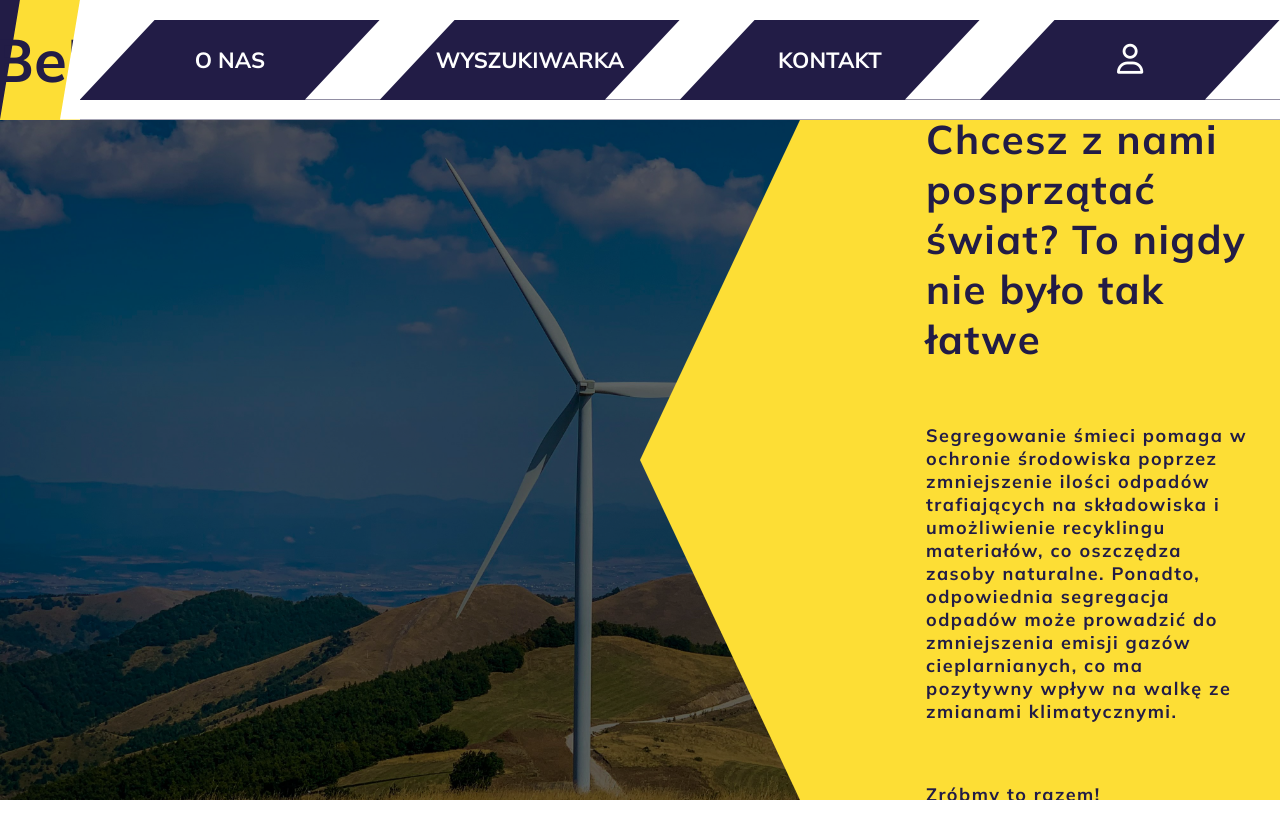
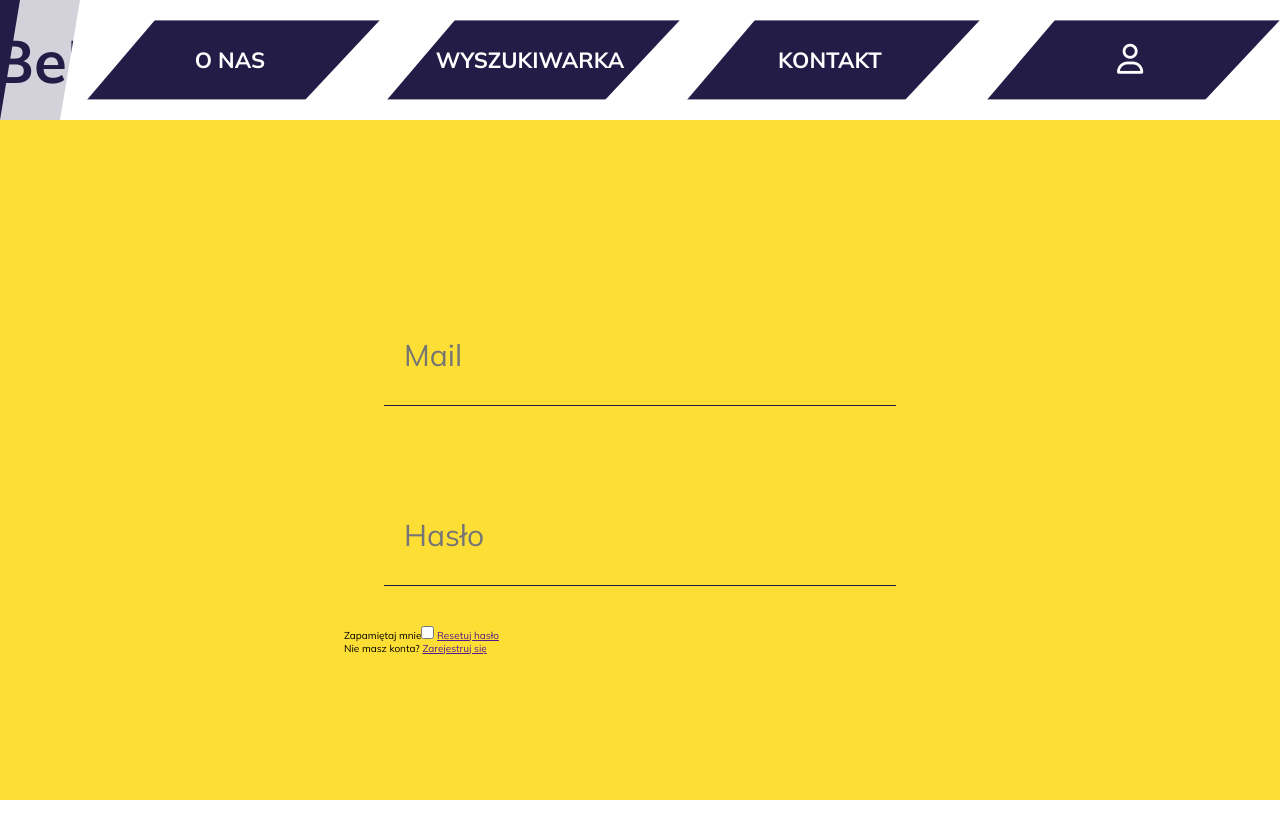
Before and after one commit to BuszujacyWPszenzycie/BeEco_layoutForNode, a plain HTML site: page index.html in a window 1280 px wide. Shown: the top 839 px of the page. Drawn offline with Linux system fonts and the light colour scheme.

Commit message:
commit before changing the navigation

```diff
--- a/index.html
+++ b/index.html
@@ -71,8 +71,8 @@
     <div class="header__bottom">
       <div class="header__bottom--image"></div>
       <div class="header__bottom--shadow"></div>
-      <div class="header__bottom--textWrapper">
-        <div class="header__bottom--textFittingContainer">
+      <div class="header__bottom--textWrapper active-text-wrapper">
+        <div class="header__bottom--textFittingContainer active-header-fitting-container">
           <h1 class="header__bottom--title">Chcesz z nami posprzątać świat? To nigdy nie było tak łatwe</h1>
           <h3 class="header__bottom--subtitle">
             Segregowanie śmieci pomaga w ochronie środowiska poprzez zmniejszenie ilości odpadów trafiających na
@@ -81,6 +81,19 @@
             walkę
             ze zmianami klimatycznymi.</h3>
           <h3 class="header__bottom--subtitle">Zróbmy to razem!</h3>
+        </div>
+
+        <div class="login__modal">
+
+          <div class="login__inputWrapper">
+            <input type="text" name="" id="" placeholder="Mail" class="login__input">
+            <input type="password" name="" id="" placeholder="Hasło" class="login__input">
+            <div class="login__checkboxWrapper">
+              <label for="" class="login__label">Zapamiętaj mnie</label><input type="checkbox" class="login__checkbox">
+              <a href="" class="login__reset">Resetuj hasło</a>
+            </div>
+            <p class="login__register">Nie masz konta? <a href="" class="login__registerLink">Zarejestruj się</a></p>
+          </div>
         </div>
 
       </div>
@@ -226,7 +239,7 @@
 
   </footer>
 
-
+  <script src="./js/counting.js"></script>
   <script src="/js/script.js"></script>
 </body>
 
--- /dev/null
+++ b/js/counting.js
@@ -0,0 +1,39 @@
+document.addEventListener('DOMContentLoaded', function () {
+	const searchNumberOne = document.querySelector('.search__number--one')
+	const searchNumberTwo = document.querySelector('.search__number--two')
+	const searchNumberThree = document.querySelector('.search__number--three')
+	const observer = new IntersectionObserver((entries, observer) => {
+		entries.forEach(entry => {
+			if (entry.isIntersecting) {
+				incrementNumber(searchNumberOne, 4454, 1500)
+				observer.unobserve(searchNumberOne)
+			}
+			if (entry.isIntersecting) {
+				incrementNumber(searchNumberTwo, 454, 1500)
+				observer.unobserve(searchNumberTwo)
+			}
+
+			if (entry.isIntersecting) {
+				incrementNumber(searchNumberThree, 1547, 1500)
+				observer.unobserve(searchNumberThree)
+			}
+		})
+	})
+
+	observer.observe(searchNumberOne)
+	observer.observe(searchNumberTwo)
+	observer.observe(searchNumberThree)
+})
+
+function incrementNumber(element, targetNumber, duration) {
+	let currentNumber = 0
+	const increment = targetNumber / (duration / 10) // Increment value per interval
+	const interval = setInterval(() => {
+		currentNumber += increment
+		if (currentNumber >= targetNumber) {
+			currentNumber = targetNumber
+			clearInterval(interval)
+		}
+		element.textContent = Math.floor(currentNumber)
+	}, 10) // Update every 10ms for smooth animation
+}
--- a/js/script.js
+++ b/js/script.js
@@ -1,39 +1,13 @@
-document.addEventListener('DOMContentLoaded', function () {
-	const searchNumberOne = document.querySelector('.search__number--one')
-	const searchNumberTwo = document.querySelector('.search__number--two')
-	const searchNumberThree = document.querySelector('.search__number--three')
-	const observer = new IntersectionObserver((entries, observer) => {
-		entries.forEach(entry => {
-			if (entry.isIntersecting) {
-				incrementNumber(searchNumberOne, 4454, 1500)
-				observer.unobserve(searchNumberOne)
-			}
-			if (entry.isIntersecting) {
-				incrementNumber(searchNumberTwo, 454, 1500)
-				observer.unobserve(searchNumberTwo)
-			}
+const headerTextWrapper = document.querySelector('.header__bottom--textWrapper')
+const headerFittingContainer = document.querySelector('.header__bottom--textFittingContainer')
+const allNavItems = document.querySelectorAll('.nav__container')
+const headerTop = document.querySelector('.header__top')
 
-			if (entry.isIntersecting) {
-				incrementNumber(searchNumberThree, 1547, 1500)
-				observer.unobserve(searchNumberThree)
-			}
-		})
-	})
+console.log(headerTop)
+const showNavFunction = () => {
+	headerTextWrapper.classList.add('active-text-wrapper')
+	headerFittingContainer.classList.add('active-header-fitting-container')
+	headerTop.classList.add('.active-header-top')
+}
 
-	observer.observe(searchNumberOne)
-	observer.observe(searchNumberTwo)
-	observer.observe(searchNumberThree)
-})
-
-function incrementNumber(element, targetNumber, duration) {
-	let currentNumber = 0
-	const increment = targetNumber / (duration / 10) // Increment value per interval
-	const interval = setInterval(() => {
-		currentNumber += increment
-		if (currentNumber >= targetNumber) {
-			currentNumber = targetNumber
-			clearInterval(interval)
-		}
-		element.textContent = Math.floor(currentNumber)
-	}, 10) // Update every 10ms for smooth animation
-}
+allNavItems[3].addEventListener('click', showNavFunction)
--- a/sass/main.scss
+++ b/sass/main.scss
@@ -11,6 +11,7 @@
 html {
 	font-size: 62.5%;
 	scroll-behavior: smooth;
+	// background-color: rgba(0, 0, 0, 0.5)	;
 }
 
 body {
@@ -18,6 +19,7 @@ body {
 	font-family: 'Mulish', sans-serif;
 	background-color: $white;
 	overflow-x: hidden;
+	// background-color: rgba(0, 0, 0, 0.3);
 }
 // SECTION
 
@@ -31,6 +33,7 @@ body {
 		justify-content: space-between;
 		align-items: center;
 		border-bottom: 1px solid rgba(34, 28, 70, 0.4);
+		border: none;
 		// position: fixed;
 		// position: sticky;
 	}
@@ -39,7 +42,7 @@ body {
 		position: relative;
 		width: 600px;
 		height: 15vh;
-		background-color: $yellow;
+		background-color: $gray;
 		display: flex;
 		justify-content: space-between;
 		cursor: pointer;
@@ -118,11 +121,12 @@ body {
 			flex-direction: column;
 			justify-content: center;
 			align-items: flex-end;
+			transition: width 0.4s, clip-path 1s;
 		}
 
 		&--textFittingContainer {
 			color: $navy;
-			width: 60%;
+			width: 500px;
 		}
 
 		&--title {
@@ -147,7 +151,7 @@ body {
 		height: 10vh;
 		display: flex;
 		justify-content: space-between;
-		background-color: $navy;
+		background-color: $white;
 		color: $white;
 		cursor: pointer;
 		// opacity: 0.8;
@@ -166,9 +170,10 @@ body {
 
 		&--left {
 			width: 50%;
-			height: 100%;
+			height: 110%;
 			clip-path: polygon(0% 0%, 50% 0%, 0% 100%);
 			background-color: $white;
+			z-index: 2;
 		}
 
 		&--center {
@@ -176,11 +181,12 @@ body {
 			left: 50%;
 			top: 50%;
 			width: 100%;
-			height: 100%;
+			height: 99%;
 			transform: translate(-50%, -50%);
 			display: flex;
 			justify-content: center;
 			align-items: center;
+			background-color: $navy;
 			color: $white;
 			font-size: 3rem;
 		}
@@ -190,6 +196,7 @@ body {
 			height: 100%;
 			clip-path: polygon(100% 0%, 100% 100%, 50% 100%);
 			background-color: $white;
+			border: none;
 		}
 	}
 
@@ -531,6 +538,7 @@ body {
 	}
 }
 
+// FOOOTER
 .footer {
 	width: 100vw;
 	height: 20vh;
@@ -588,32 +596,56 @@ body {
 	}
 }
 
-// .container {
-// 	position: relative;
-// 	width: 600px;
-// 	height: 200px;
-// 	background-color: $navy;
-// 	display: flex;
-// 	justify-content: space-between;
-// 	&__left {
-// 		width: 50%;
-// 		height: 100%;
-// 		clip-path: polygon(0% 0%, 50% 0%, 0% 100%);
-// 		background-color: $light-green;
-// 	}
+// LOGIN MODAL
 
-// 	&__center {
-// 		position: absolute;
-// 		left: 50%;
-// 		top: 50%;
-// 		transform: translate(-50%, -50%);
-// 		color: $white;
-// 		font-size: 1rem;
-// 	}
-// 	&__right {
-// 		width: 50%;
-// 		height: 100%;
-// 		clip-path: polygon(100% 0%, 100% 100%, 50% 100%);
-// 		background-color: $white;
-// 	}
-// }
+.login {
+	&__modal {
+		display: flex;
+		justify-content: center;
+		align-items: center;
+		flex-direction: column;
+		width: 100%;
+		height: 100%;
+	}
+
+	&__inputWrapper {
+		display: flex;
+		flex-direction: column;
+	}
+
+	&__input {
+		// width: 60vw; /* Adjust as needed */
+		width: 40vw;
+		padding: 2rem;
+		height: 100px;
+		font-size: 3rem;
+		border: none;
+		border-bottom: 1px solid $navy;
+		outline: none;
+		font-family: inherit;
+		background: linear-gradient(to right, $light-yellow 50%, transparent 50%);
+		background-size: 200% 100%;
+		background-position: 100% 0;
+		margin: 4rem;
+		transition: background-position 0.5s;
+		&:focus {
+			background-position: 0 0;
+		}
+	}
+}
+
+// STYLES FOR SCRIPT
+
+.active-text-wrapper {
+	width: 100%;
+	clip-path: none;
+}
+
+.active-header-fitting-container {
+	display: none;
+}
+
+.active-header-top {
+	filter: blur(4px);
+	background-color: red;
+}
```
Also changed, not shown: public/css/main.css, 1 other file.
